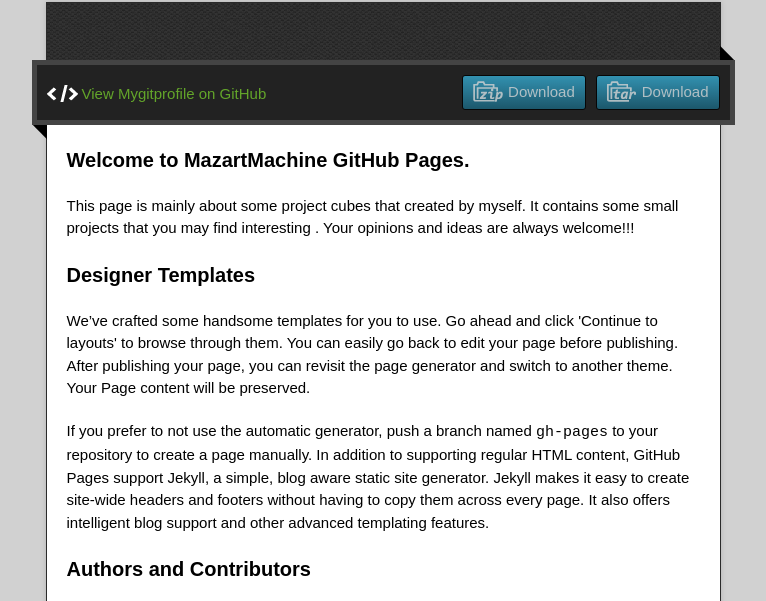
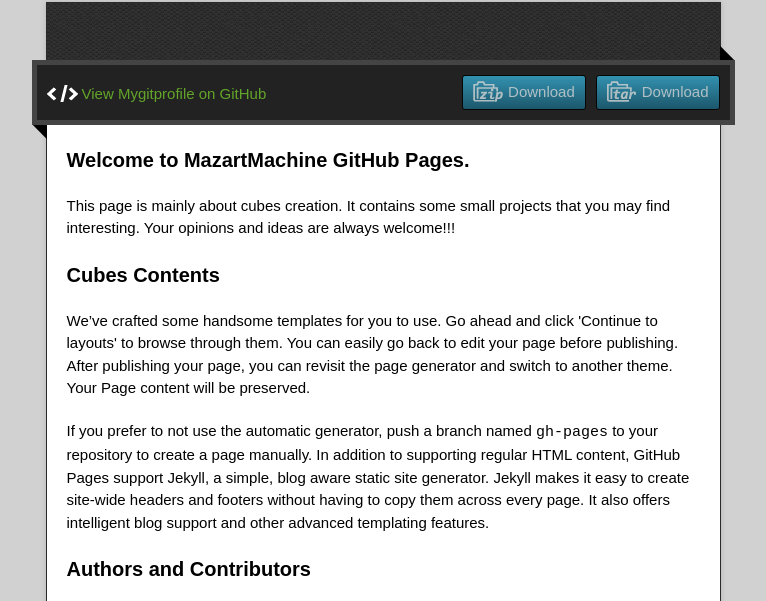
Before and after one commit to mazartmachine/MyGitProfile, a plain HTML site: page index.html in a window 1280 px wide. Shown: the part 128-729 px from the top of the page, without its empty margins (257-1023 px from the left). Drawn offline with nearby package versions, Linux system fonts and the light colour scheme.

Commit message:
Update index.html

```diff
--- a/index.html
+++ b/index.html
@@ -39,10 +39,10 @@
           <h3>
 <a id="welcome-to-mazartmachine-github-pages" class="anchor" href="#welcome-to-mazartmachine-github-pages" aria-hidden="true"><span class="octicon octicon-link"></span></a>Welcome to MazartMachine GitHub Pages.</h3>
 
-<p>This page is mainly about some project cubes that created by myself. It contains some small projects that you may find interesting . Your opinions and ideas are always welcome!!!</p>
+<p>This page is mainly about cubes creation. It contains some small projects that you may find interesting. Your opinions and ideas are always welcome!!!</p>
 
 <h3>
-<a id="designer-templates" class="anchor" href="#designer-templates" aria-hidden="true"><span class="octicon octicon-link"></span></a>Designer Templates</h3>
+<a id="cubes-contents" class="anchor" href="#cubes-contents" aria-hidden="true"><span class="octicon octicon-link"></span></a>Cubes Contents</h3>
 
 <p>We’ve crafted some handsome templates for you to use. Go ahead and click 'Continue to layouts' to browse through them. You can easily go back to edit your page before publishing. After publishing your page, you can revisit the page generator and switch to another theme. Your Page content will be preserved.</p>
 
```
